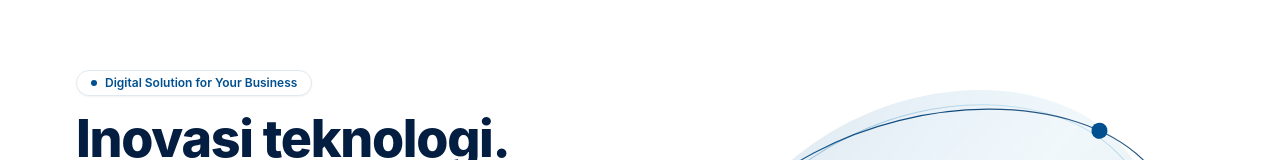
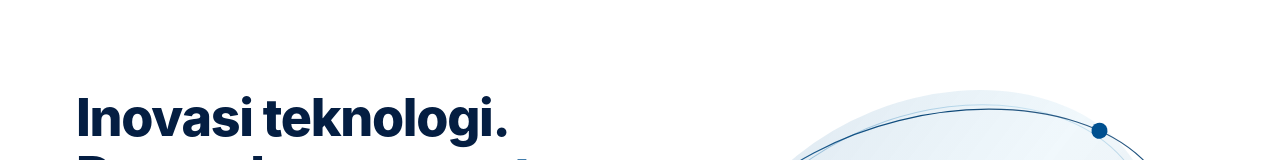
Before and after one commit to indraagstin025/NAYKON-Solution-Digital-Proyek, a Next.js app: page / in a window 1280 px wide. Shown: the part 170-330 px from the top of the page. Built offline with nearby package versions, Linux system fonts and the light colour scheme; no server answers; the database is empty.

Commit message:
refactor(hero): remove Digital Solution for Your Business badge

```diff
--- a/src/features/home/components/HeroSection.tsx
+++ b/src/features/home/components/HeroSection.tsx
@@ -53,10 +53,6 @@ export function HeroSection() {
       <div className="relative z-10 mx-auto w-full max-w-[1240px] px-6 sm:px-9 lg:px-14 py-10 sm:py-14 lg:py-12">
         <div className="grid items-center gap-10 lg:grid-cols-[1.02fr_0.98fr] lg:gap-8">
           <div className="max-w-[530px]">
-            <div className="nk-hero-enter mb-3.5 inline-flex items-center gap-2 rounded-full border border-slate-200 bg-white px-3.5 py-1 text-xs font-semibold text-[#005090] shadow-xs dark:border-slate-800 dark:bg-slate-900 dark:text-[#0986C8]">
-              <span className="h-1.5 w-1.5 rounded-full bg-[#005090]" />
-              <span>Digital Solution for Your Business</span>
-            </div>
 
             <h1 className="nk-hero-enter text-[33px] sm:text-[42px] lg:text-[48px] xl:text-[52px] font-extrabold leading-[1.12] tracking-[-0.025em] text-[#041E42] dark:text-[#f4f8ff]">
               Inovasi teknologi.
```
